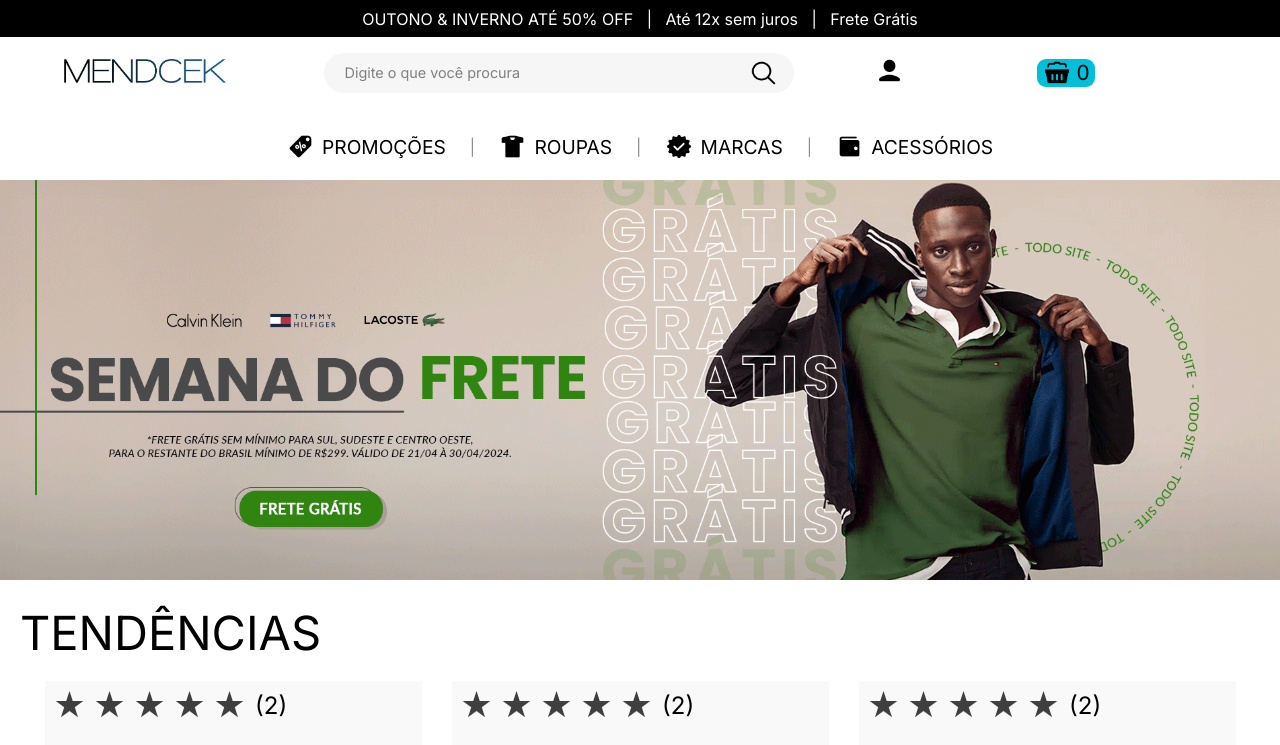
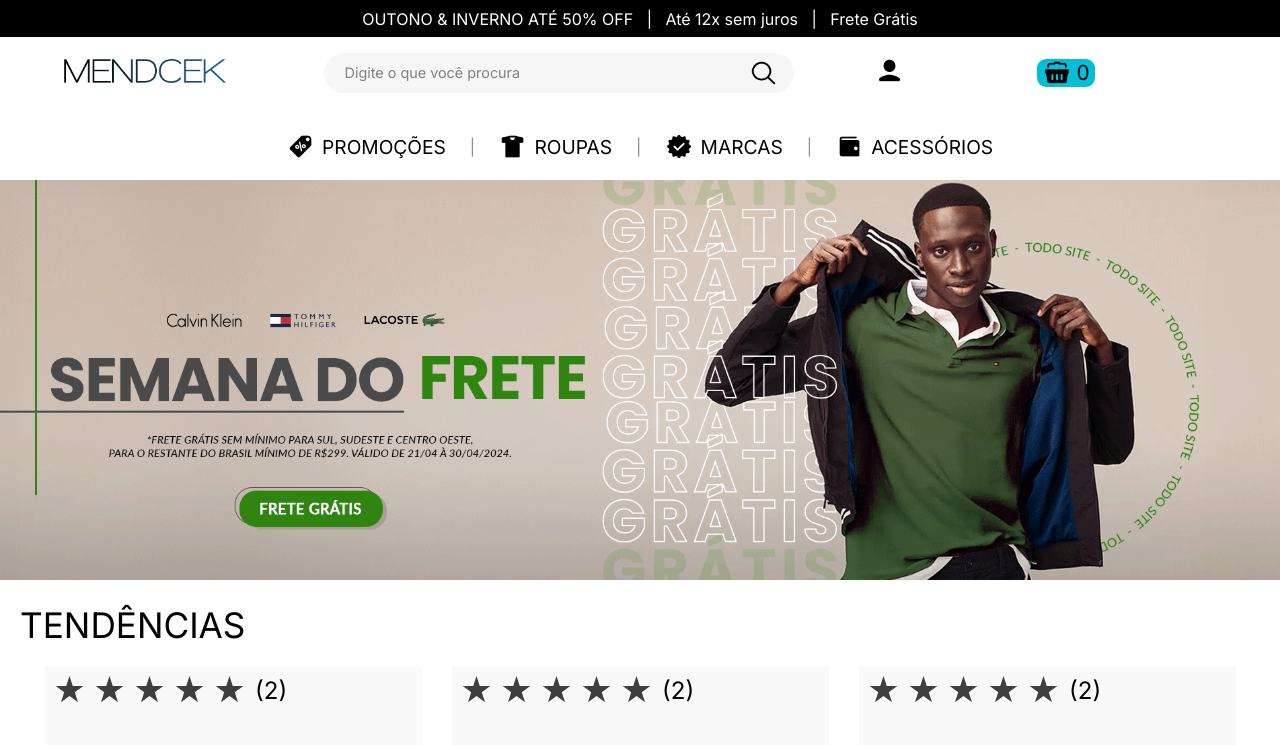
Before and after one commit to benhuuur/projeto-apt3, a React (Vite) app in the folder comps/: page / in a window 1280 px wide. Shown: the top 745 px of the page. Built offline with nearby package versions, Linux system fonts and the light colour scheme.

Commit message:
new font size

```diff
--- a/comps/src/views/Home/style.module.css
+++ b/comps/src/views/Home/style.module.css
@@ -7,7 +7,7 @@
 .products-title {
     color: #000;
     font-family: Inter;
-    font-size: 2.9375rem;
+    font-size: 2.2rem;
     font-style: normal;
     font-weight: 400;
     line-height: normal;
```
